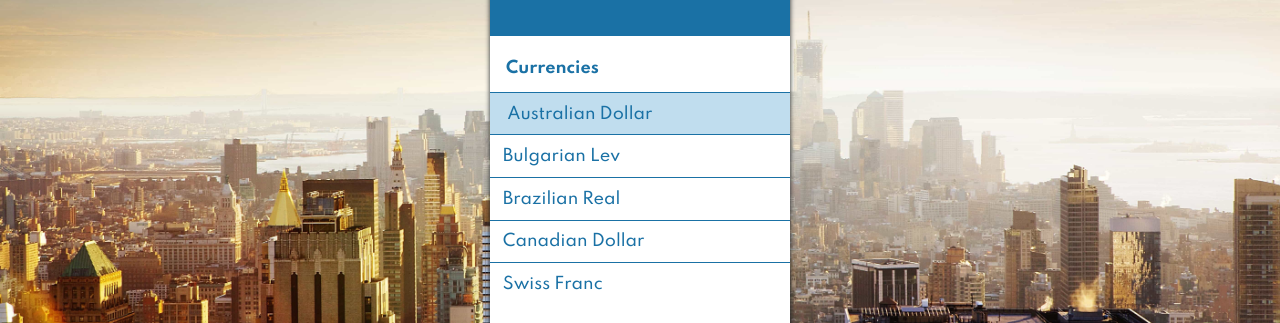
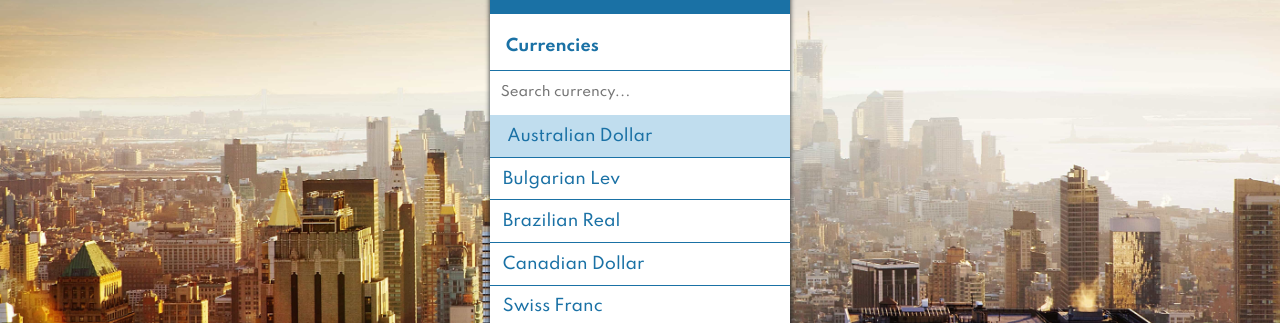
Before and after one commit to DarkGrafiks/React-currency-converter, a React app: page / in a window 1280 px wide. Shown: the part 240-563 px from the top of the page. Built offline with nearby package versions, Linux system fonts and the light colour scheme.

Commit message:
Search currency form

```diff
--- a/src/components/App/index.js
+++ b/src/components/App/index.js
@@ -10,12 +10,13 @@ import fakeData from 'src/data/currencies';
 
 const App = () => {
   const [currencies, setCurrencies] = useState(fakeData);
+  const [filteredCurrencies, setFilteredCurrencies] = useState(currencies);
   const [baseAmount, setBaseAmount] = useState(1);
   const [selectedCurrency, setSelectedCurrency] = useState(fakeData[0]);
   const [exchangeAmount, setExchangeAmount] = useState(selectedCurrency.rate);
-
+  const [searchValue, setSearchValue] = useState('');
   /**
-   * Function who set the selected currency on click event on currencies list item's.
+   * Function who update the selected currency on click event on currencies list item's.
    * And update the exchange amount.
    * @param {string} name
    */
@@ -26,13 +27,25 @@ const App = () => {
   };
 
   /**
-   * Function who set the base amount on change event on input.
+   * Function who update the base amount on change event on input.
    * And update also the exchange amount with this new value.
    * @param {string} name
    */
   const handleBaseAmountChange = (value) => {
     setBaseAmount(value);
     setExchangeAmount(selectedCurrency.rate * value);
+  };
+
+  /**
+   * Function who update the search value and filtered currencies list.
+   * @param {string} value
+   */
+  const handleChangeSearch = (value) => {
+    const searchCurrencies = currencies.filter((el) => (
+      el.name.toLowerCase().includes(value.toLowerCase())
+    ));
+    setSearchValue(value.toLowerCase());
+    setFilteredCurrencies(searchCurrencies);
   };
 
   return (
@@ -44,7 +57,9 @@ const App = () => {
       />
       <Currencies
         selectedCurrency={selectedCurrency}
-        currencies={currencies}
+        currencies={filteredCurrencies}
+        searchValue={searchValue}
+        handleChangeSearch={handleChangeSearch}
         handleItemClick={handleItemClick}
       />
       <Footer exchangeData={selectedCurrency} exchangeAmount={exchangeAmount} />
--- a/src/components/Currencies/index.js
+++ b/src/components/Currencies/index.js
@@ -5,9 +5,20 @@ import List from 'src/components/List';
 
 import './style.scss';
 
-const Currencies = ({ currencies, selectedCurrency, handleItemClick }) => (
+const Currencies = ({
+  currencies, selectedCurrency, searchValue,
+  handleItemClick, handleChangeSearch,
+}) => (
   <div className="wrapper">
     <h3 className="subtitle">Currencies</h3>
+    <input
+      type="search"
+      className="form_input full-width"
+      placeholder="Search currency..."
+      value={searchValue}
+      onChange={(e) => handleChangeSearch(e.target.value)}
+    />
+
     <List
       list={currencies}
       selectedItem={selectedCurrency.name}
@@ -24,6 +35,8 @@ Currencies.propTypes = {
     },
   ).isRequired,
   handleItemClick: PropTypes.func.isRequired,
+  searchValue: PropTypes.string.isRequired,
+  handleChangeSearch: PropTypes.func.isRequired,
 };
 
 export default Currencies;
--- a/src/components/Header/index.js
+++ b/src/components/Header/index.js
@@ -9,7 +9,7 @@ const Header = ({
   <header className="header">
     <h2 className="title">Converter</h2>
     <span className="tagline dspl-flex"><input
-      className="form_input"
+      className="form_input form_input-dark form_input-small"
       type="number"
       min="1"
       value={baseAmount}
--- a/src/components/Header/style.scss
+++ b/src/components/Header/style.scss
@@ -6,15 +6,3 @@
   color: vars.$color-light;
   background-color: vars.$color-primary;
 }
-
-.form_input {
-  width: 3rem;
-  margin-right: .8rem;
-  padding: .2em;
-  text-align: right;
-  line-height: 1.75;
-  border: 0;
-  color: vars.$color-light;
-  background-color: color.adjust(vars.$color-primary, $blackness: 25%);;
-  border-radius: .5em;
-}
--- /dev/null
+++ b/src/styles/_form.scss
@@ -0,0 +1,23 @@
+@use "sass:color";
+@use 'src/styles/vars';
+
+input[type="number"] {
+  text-align: right;
+}
+
+.form_input {
+  margin-right: .8rem;
+  padding: .8em;
+  line-height: 1.75;
+  border: 0;
+  border-radius: .5em;
+
+  &-small {
+    width: 3rem;
+    padding: .2em;
+  }
+  &-dark {
+    color: vars.$color-light;
+    background-color: color.adjust(vars.$color-primary, $blackness: 25%);;
+  }
+}
--- a/src/styles/index.scss
+++ b/src/styles/index.scss
@@ -1,5 +1,7 @@
 @use 'reset';
 @use 'vars';
+
+@import 'form';
 
 @import url('https://fonts.googleapis.com/css2?family=Spartan:wght@300;500;700&display=swap');
 
@@ -48,3 +50,7 @@ body {
   justify-content: center;
   align-items: center;
 }
+.full-width {
+  display: block;
+  width: 100%;
+}
```
